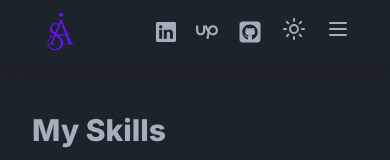
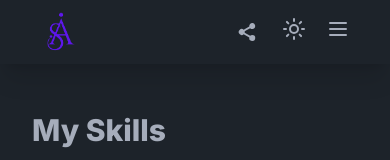
Before and after one commit to shamim-001/shamim-ahsan-portfolio, a Next.js app: page /skills in a window 390 px wide. Shown: the top 160 px of the page. Built offline with nearby package versions, Linux system fonts and the light colour scheme.

Commit message:
twitter added

```diff
--- /dev/null
+++ b/components/MobileMenu.tsx
@@ -0,0 +1,41 @@
+"use client";
+import { Menu, X } from "lucide-react";
+import Menubar from "./Menubar";
+import { useState } from "react";
+
+const MobileMenu = () => {
+  const [isClosed, setIsClosed] = useState(true);
+  return (
+    <div className="drawer">
+      <input
+        onChange={() => setIsClosed(!isClosed)}
+        id="mobile-menu"
+        type="checkbox"
+        className="drawer-toggle"
+      />
+      <div className="drawer-content">
+        <label
+          htmlFor="mobile-menu"
+          className="swap drawer-button swap-rotate cursor-pointer "
+        >
+          <input type="checkbox" />
+          <Menu className={`${isClosed ? "swap-off" : "swap-on"}`} />
+          <X className={`${isClosed ? "swap-on" : "swap-off"}`} />
+        </label>
+      </div>
+      <div className="drawer-side">
+        <label
+          htmlFor="mobile-menu"
+          aria-label="close sidebar"
+          className="drawer-overlay"
+        ></label>
+        <ul className="min-h-full w-80 bg-base-200 p-4 text-base-content">
+          {/* Sidebar content here */}
+          <Menubar />
+        </ul>
+      </div>
+    </div>
+  );
+};
+
+export default MobileMenu;
--- a/components/Navbar.tsx
+++ b/components/Navbar.tsx
@@ -4,8 +4,9 @@ import Link from "next/link";
 import ModeToggle from "./ModeToggle";
 
 import { SOCIAL_LINKS } from "@/constants/constants";
-import { Menu } from "lucide-react";
+import { IoShareSocialSharp } from "react-icons/io5";
 import Menubar from "./Menubar";
+import MobileMenu from "./MobileMenu";
 
 const Navbar = () => {
   return (
@@ -37,8 +38,9 @@ const Navbar = () => {
         </div>
 
         <div className="flex justify-end gap-5">
-          <div className="flex gap-5">
-            <div className="flex items-center gap-5">
+          {/* social links */}
+          <div className=" flex gap-5">
+            <div className="hidden items-center gap-5 md:flex">
               {SOCIAL_LINKS.map((item) => (
                 <div key={item.title}>
                   <Link className="text-xl" href={item.url} target="_blank">
@@ -47,38 +49,29 @@ const Navbar = () => {
                 </div>
               ))}
             </div>
+            <div className="dropdown dropdown-bottom md:hidden">
+              <div role="button" tabIndex={0} className="m-1">
+                <IoShareSocialSharp size={22} />
+              </div>
+              <ul className="menu dropdown-content z-[1] w-16 justify-center gap-3 rounded-box bg-base-100 p-2 shadow">
+                {SOCIAL_LINKS.map((item) => (
+                  <div className="flex justify-center" key={item.title}>
+                    <Link className="text-xl" href={item.url} target="_blank">
+                      {item.logo}
+                    </Link>
+                  </div>
+                ))}
+              </ul>
+            </div>
+
             <div className=" cursor-pointer">
               <ModeToggle />
             </div>
           </div>
+
           {/* Mobile Menu */}
           <div className=" cursor-pointer md:hidden">
-            <div className="drawer">
-              <input
-                id="mobile-menu"
-                type="checkbox"
-                className="drawer-toggle"
-              />
-              <div className="drawer-content">
-                <label
-                  htmlFor="mobile-menu"
-                  className="drawer-button cursor-pointer"
-                >
-                  <Menu />
-                </label>
-              </div>
-              <div className="drawer-side">
-                <label
-                  htmlFor="mobile-menu"
-                  aria-label="close sidebar"
-                  className="drawer-overlay"
-                ></label>
-                <ul className="menu min-h-full w-80 bg-base-200 p-4 text-base-content">
-                  {/* Sidebar content here */}
-                  <Menubar />
-                </ul>
-              </div>
-            </div>
+            <MobileMenu />
           </div>
         </div>
       </div>
--- a/constants/constants.tsx
+++ b/constants/constants.tsx
@@ -1,6 +1,6 @@
 import { BsLinkedin, BsWhatsapp } from "react-icons/bs";
 import { CgMail } from "react-icons/cg";
-import { FaUpwork, FaSquareGithub } from "react-icons/fa6";
+import { FaUpwork, FaSquareGithub, FaSquareXTwitter } from "react-icons/fa6";
 
 export const NAVITEMS = [
   {
@@ -49,14 +49,19 @@ export const CONTACTS = [
 
 export const SOCIAL_LINKS = [
   {
+    title: "twitter",
+    url: "https://twitter.com/theshamimahsan",
+    logo: <FaSquareXTwitter size={24} />,
+  },
+  {
     title: "linkedIn",
     url: "https://www.linkedin.com/in/saswe/",
-    logo: <BsLinkedin size={20} />,
+    logo: <BsLinkedin size={22} />,
   },
   {
     title: "upword",
     url: "https://www.upwork.com/freelancers/~015d5e403962261c4b",
-    logo: <FaUpwork size={22} />,
+    logo: <FaUpwork size={24} />,
   },
   {
     title: "github",
```
